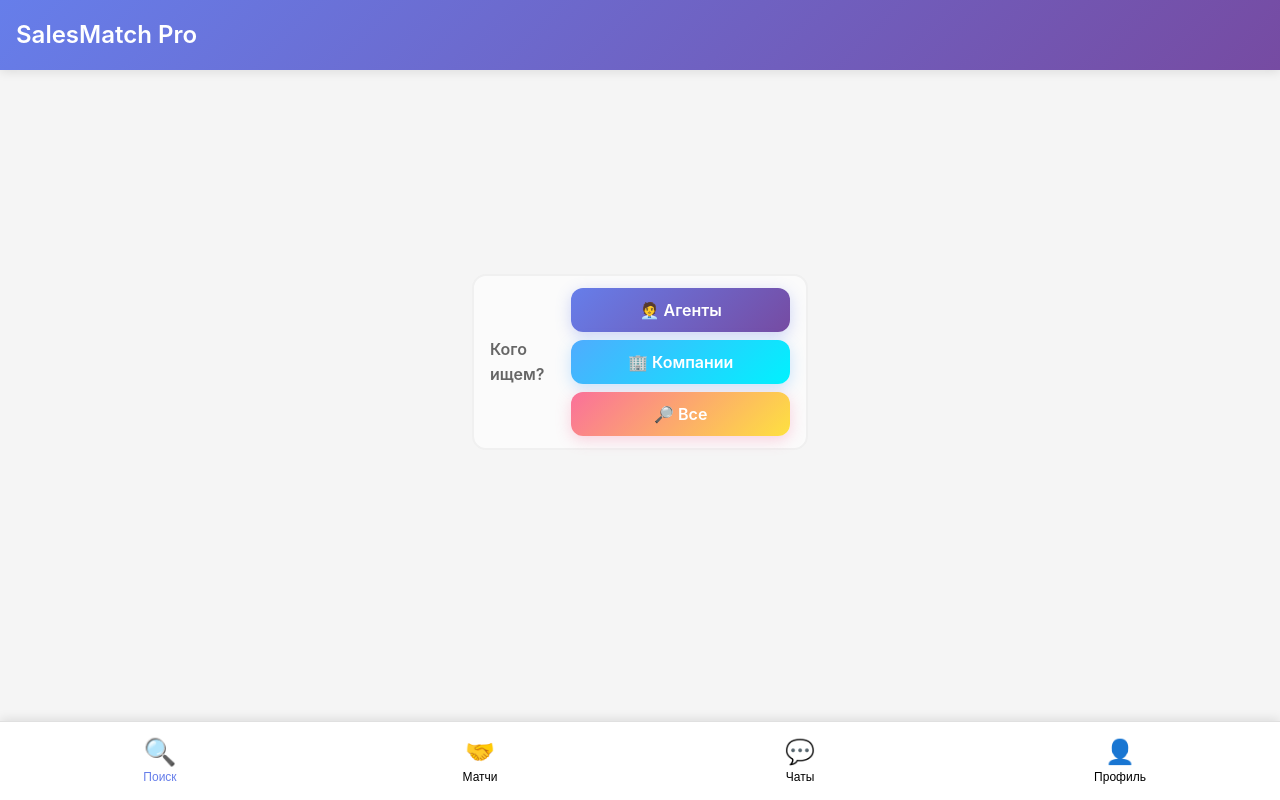
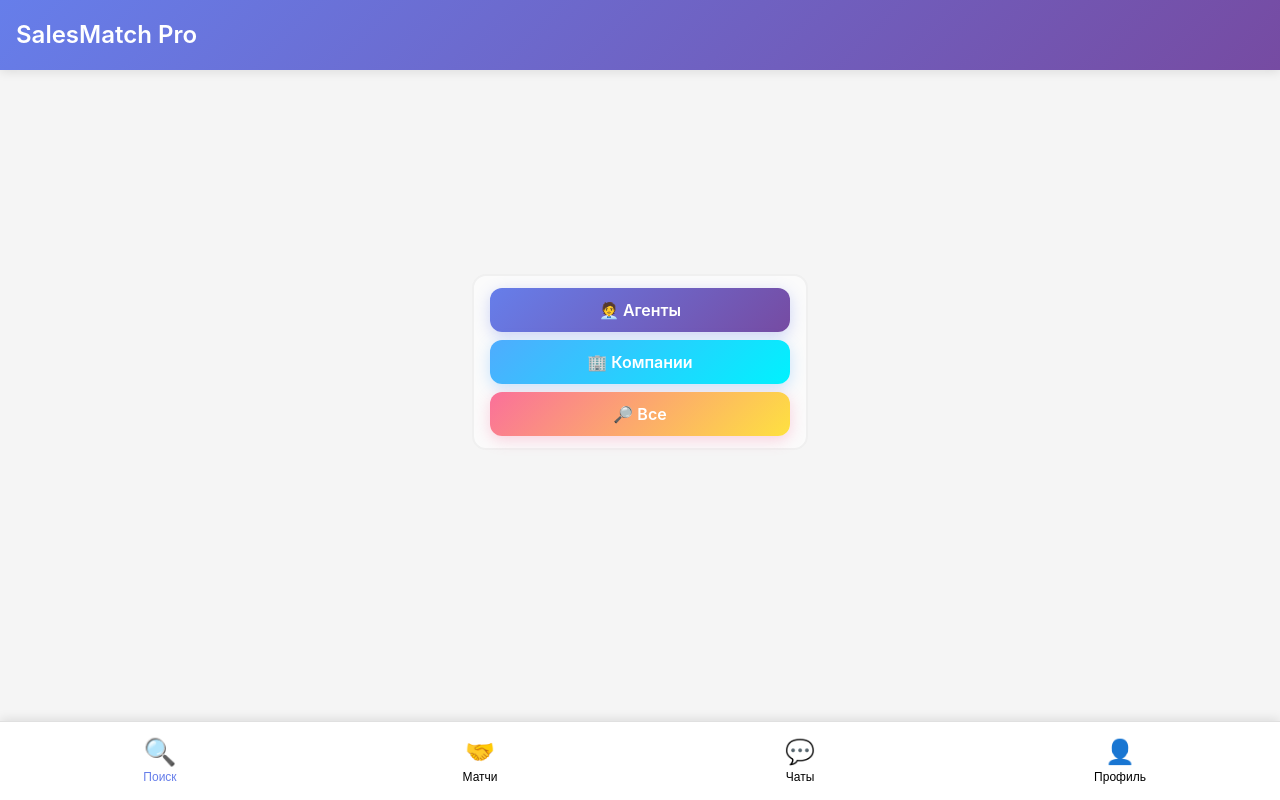
Before and after one commit to skalnydesign-ship-it/salesmatch-platform, a React (Vite) app in the folder agent curs/salesmatch-project/miniapp/frontend/: page / in a window 1280 px wide. Both pictures are taken after a click on the button "🚀 Войти в SalesMatch Pro". Built offline with nearby package versions, Linux system fonts and the light colour scheme.

Commit message:
style(search): скрыта подпись, оставлены только вертикальные кнопки выбора

```diff
--- a/agent curs/salesmatch-project/miniapp/frontend/src/pages/MatchingPage.css
+++ b/agent curs/salesmatch-project/miniapp/frontend/src/pages/MatchingPage.css
@@ -18,10 +18,7 @@
 }
 
 .matching-page__question {
-  display: flex;
-  align-items: center;
-  justify-content: space-between;
-  gap: 12px;
+  display: block;
   margin-bottom: 1rem;
   padding: 0.75rem 1rem;
   border: 2px solid #f0f0f0;
@@ -29,10 +26,7 @@
   background: #fbfbfb;
 }
 
-.matching-page__question-label {
-  color: #666;
-  font-weight: 600;
-}
+.matching-page__question-label { display: none; }
 
 .matching-page__question-actions {
   display: grid;
--- a/agent curs/salesmatch-project/miniapp/frontend/src/pages/SearchPage.tsx
+++ b/agent curs/salesmatch-project/miniapp/frontend/src/pages/SearchPage.tsx
@@ -13,7 +13,6 @@ export const SearchPage: React.FC = () => {
   return (
     <div className="matching-page">
       <div className="matching-page__question">
-        <span className="matching-page__question-label">Кого ищем?</span>
         <div className="matching-page__question-actions matching-page__question-actions--vertical">
           <AnimatedButton
             variant="primary"
```
